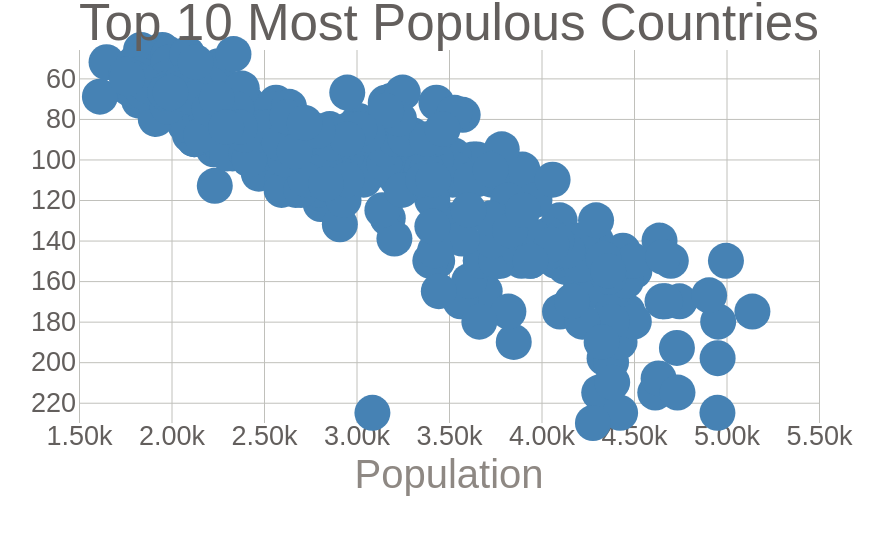
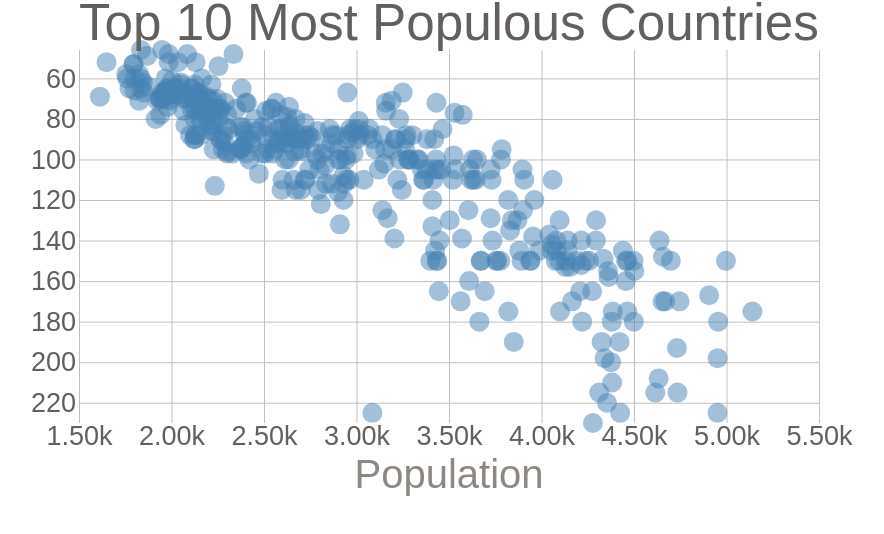
Before and after one commit to 4lm/learn-d3, a website: page cars-scatter-plot/index.html in a window 1280 px wide. Shown: the whole page, without its empty margins (101-985 px from the left). Drawn offline with nearby package versions, Linux system fonts and the light colour scheme.

Commit message:
Change circle size and opacity

```diff
--- a/cars-scatter-plot/index.js
+++ b/cars-scatter-plot/index.js
@@ -11,6 +11,7 @@ const render = data => {
   const margin = { top: 50, right: 40, bottom: 77, left: 180};
   const innerWidth = width - margin.left - margin.right;
   const innerHeight = height - margin.top - margin.bottom;
+  const circleRadius = 10;
 
   const xScale = d3.scaleLinear()
     .domain(d3.extent(data, xValue))
@@ -56,7 +57,7 @@ const render = data => {
     .enter().append('circle')
       .attr('cy', d => yScale(yValue(d)))
       .attr('cx', d => xScale(xValue(d)))
-      .attr('r', 18);
+      .attr('r', circleRadius);
 
   g.append('text')
     .attr('class', 'title')
--- a/cars-scatter-plot/styles.css
+++ b/cars-scatter-plot/styles.css
@@ -5,6 +5,7 @@ body {
 
 circle {
   fill: steelblue;
+  opacity: 0.5;
 }
 
 text {
```
